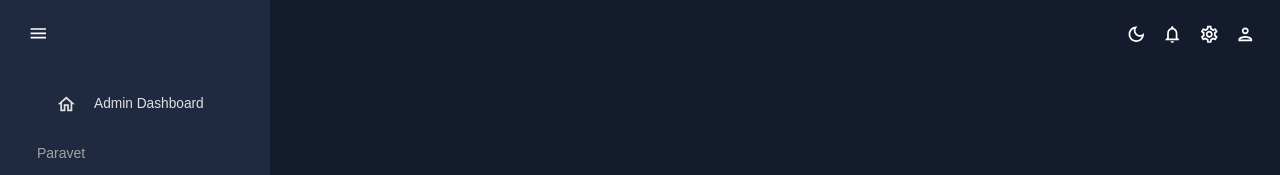
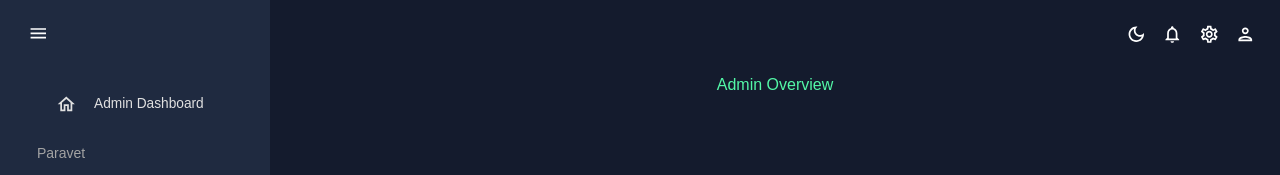
Before and after one commit to cfgmumbai24/Team-61, a React (Vite) app in the folder client/: page /admin in a window 1280 px wide. Shown: the top 175 px of the page. Built offline with nearby package versions, Linux system fonts and the light colour scheme; no server answers; the database is empty.

Commit message:
git push

```diff
--- a/client/src/components/Dashboard.jsx
+++ b/client/src/components/Dashboard.jsx
@@ -9,6 +9,8 @@ import PvTable from "./PvTable";
 import GoatForm from "./GoatForm";
 import BeneficiaryForm from "./BeneficiaryForm";
 import PvInsight from "./PvInsight";
+import BvTable from "./BvTable";
+import Admin from "./Admin";
 
 const Dashboard = ({content}) => {
   const { currentUser, currentUserDetails } = useAuth();
@@ -41,6 +43,8 @@ const Dashboard = ({content}) => {
         {content === 'assigngoat' && (<GoatForm/>)}
         {content === 'addben' && (<BeneficiaryForm/>)}
         {content === 'pvinsight' && (<PvInsight/>)}
+        {content==='bvtable' && (<BvTable/>)}
+        {content === 'admin' && (<Admin/>)}
       </div>
 
 
```
